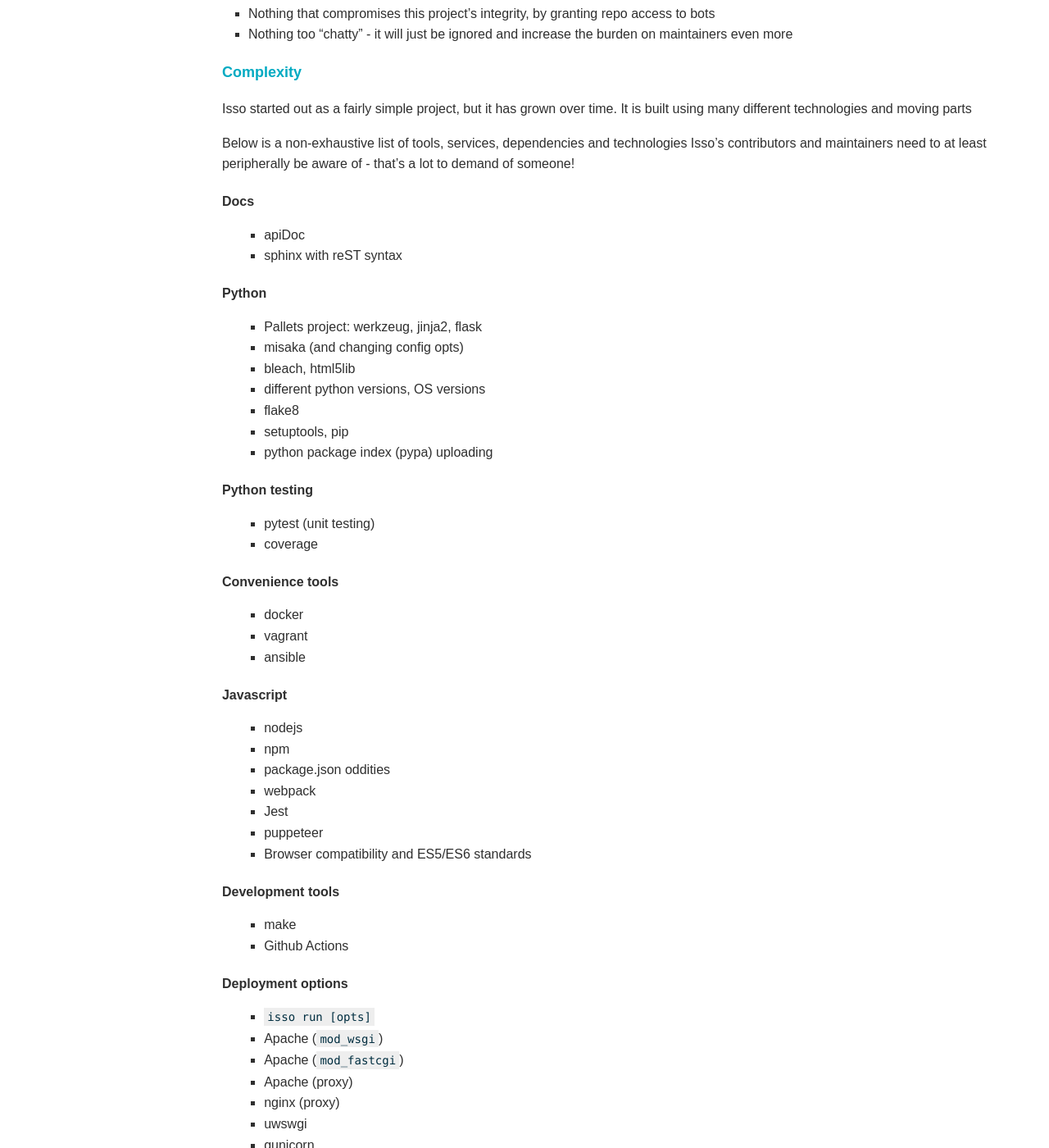
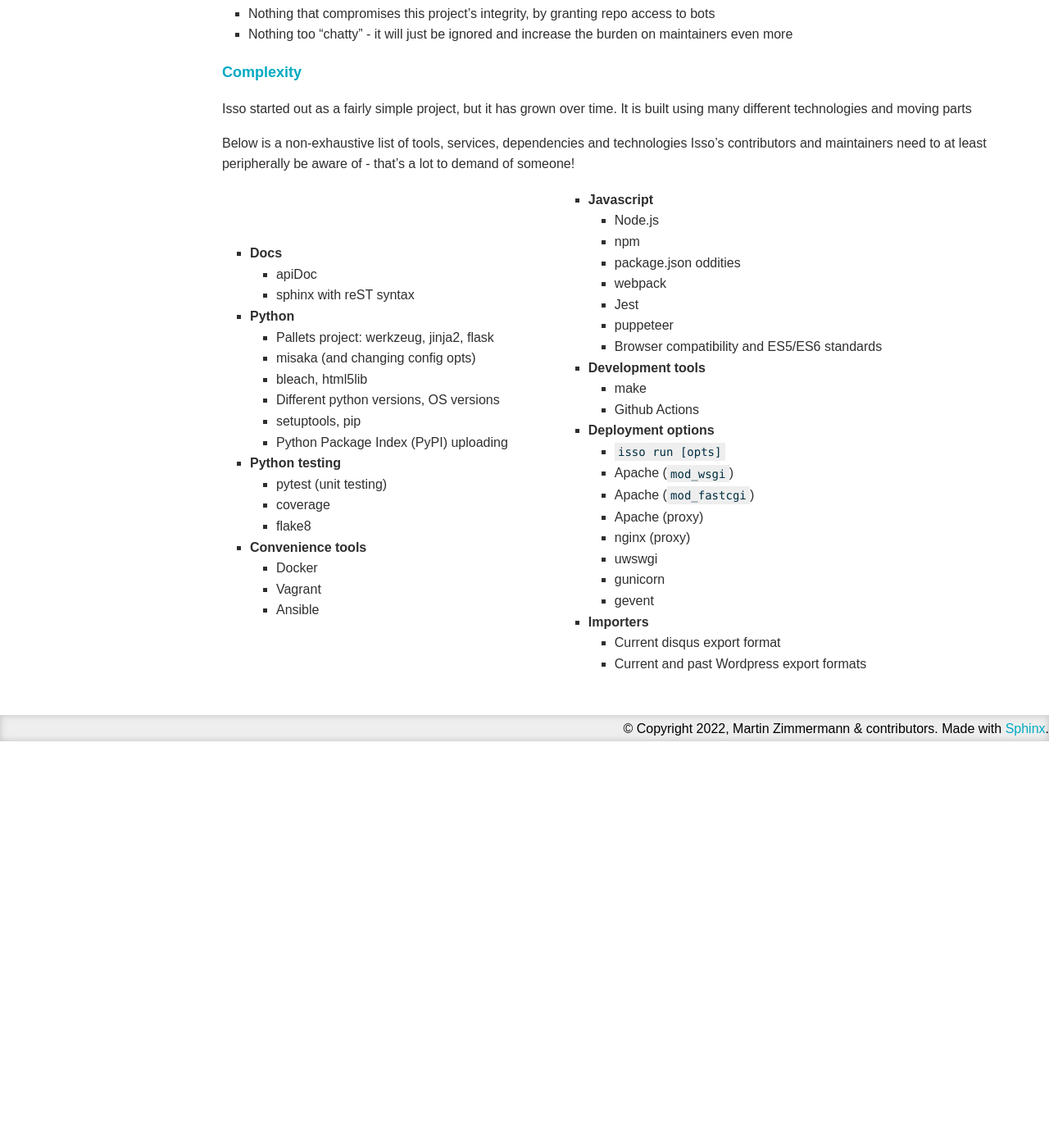
Before and after one commit to isso-comments/isso, a Sphinx documentation site: the page built from docs/docs/contributing/index.rst, in a window 1280 px wide and 1400 px high, scrolled down 3084 px. Shown: the whole window at 82% size. Built offline with Sphinx 7.4.7, drawn with Linux system fonts in a browser that asks for light colours; after the commit the page ends 3988 px from its top, so only the background shows below that.

Commit message:
docs/contrib: Format 'complexity' section as hlist
Will be evenly distributed into two columns, easing
readability and taking up less space

```diff
--- a/docs/docs/contributing/index.rst
+++ b/docs/docs/contributing/index.rst
@@ -186,51 +186,62 @@
 technologies Isso's contributors and maintainers need to at least peripherally
 be aware of - that's a lot to demand of someone!
 
-Docs
-    - apiDoc
-    - sphinx with reST syntax
+.. hlist::
+   :columns: 2
 
-Python
-    - Pallets project: werkzeug, jinja2, flask
-    - misaka (and changing config opts)
-    - bleach, html5lib
-    - different python versions, OS versions
-    - flake8
-    - setuptools, pip
-    - python package index (pypa) uploading
+   * **Docs**
 
-Python testing
-    - pytest (unit testing)
-    - coverage
+     -  apiDoc
+     -  sphinx with reST syntax
 
-Convenience tools
-    - docker
-    - vagrant
-    - ansible
+   * **Python**
 
-Javascript
-    - nodejs
-    - npm
-    - package.json oddities
-    - webpack
-    - Jest
-    - puppeteer
-    - Browser compatibility and ES5/ES6 standards
+     -  Pallets project: werkzeug, jinja2, flask
+     -  misaka (and changing config opts)
+     -  bleach, html5lib
+     -  Different python versions, OS versions
+     -  setuptools, pip
+     -  Python Package Index (PyPI) uploading
 
-Development tools
-    - make
-    - Github Actions
+   * **Python testing**
 
-Deployment options
-    - ``isso run [opts]``
-    - Apache (``mod_wsgi``)
-    - Apache (``mod_fastcgi``)
-    - Apache (proxy)
-    - nginx (proxy)
-    - uwswgi
-    - gunicorn
-    - gevent
+     -  pytest (unit testing)
+     -  coverage
+     -  flake8
 
-Importers
-    - Current disqus export format
-    - Current and past Wordpress export formats
+   * **Convenience tools**
+
+     -  Docker
+     -  Vagrant
+     -  Ansible
+
+   * **Javascript**
+
+     -  Node.js
+     -  npm
+     -  package.json oddities
+     -  webpack
+     -  Jest
+     -  puppeteer
+     -  Browser compatibility and ES5/ES6 standards
+
+   * **Development tools**
+
+     -  make
+     -  Github Actions
+
+   * **Deployment options**
+
+     -  ``isso run [opts]``
+     -  Apache (``mod_wsgi``)
+     -  Apache (``mod_fastcgi``)
+     -  Apache (proxy)
+     -  nginx (proxy)
+     -  uwswgi
+     -  gunicorn
+     -  gevent
+
+   * **Importers**
+
+     -  Current disqus export format
+     -  Current and past Wordpress export formats
```
